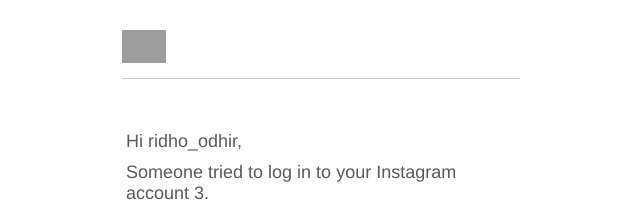
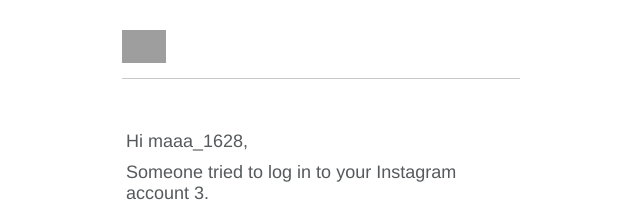
Before and after one commit to pujilahya/projekselesai2, a plain HTML site: page index.html in a window 1280 px wide. Shown: the top 211 px of the page, 319-959 px from the left. Drawn offline with Linux system fonts and the light colour scheme; grey boxes are pictures that could not be loaded.

Commit message:
Update index.html

```diff
--- a/index.html
+++ b/index.html
@@ -73,7 +73,7 @@
                                                       <tr>
                                                         <td>
                                                           <!-- Salam -->
-                                                          <p style="padding: 0; margin: 10px 0; color: #565a5c; font-size: 18px;">Hi ridho_odhir,</p>
+                                                          <p style="padding: 0; margin: 10px 0; color: #565a5c; font-size: 18px;">Hi maaa_1628,</p>
                                                           <!-- Pemberitahuan login -->
                                                           <p style="padding: 0; margin: 10px 0; color: #565a5c; font-size: 18px;">Someone tried to log in to your Instagram account 3.</p>
                                                           <!-- Kode login -->
```
